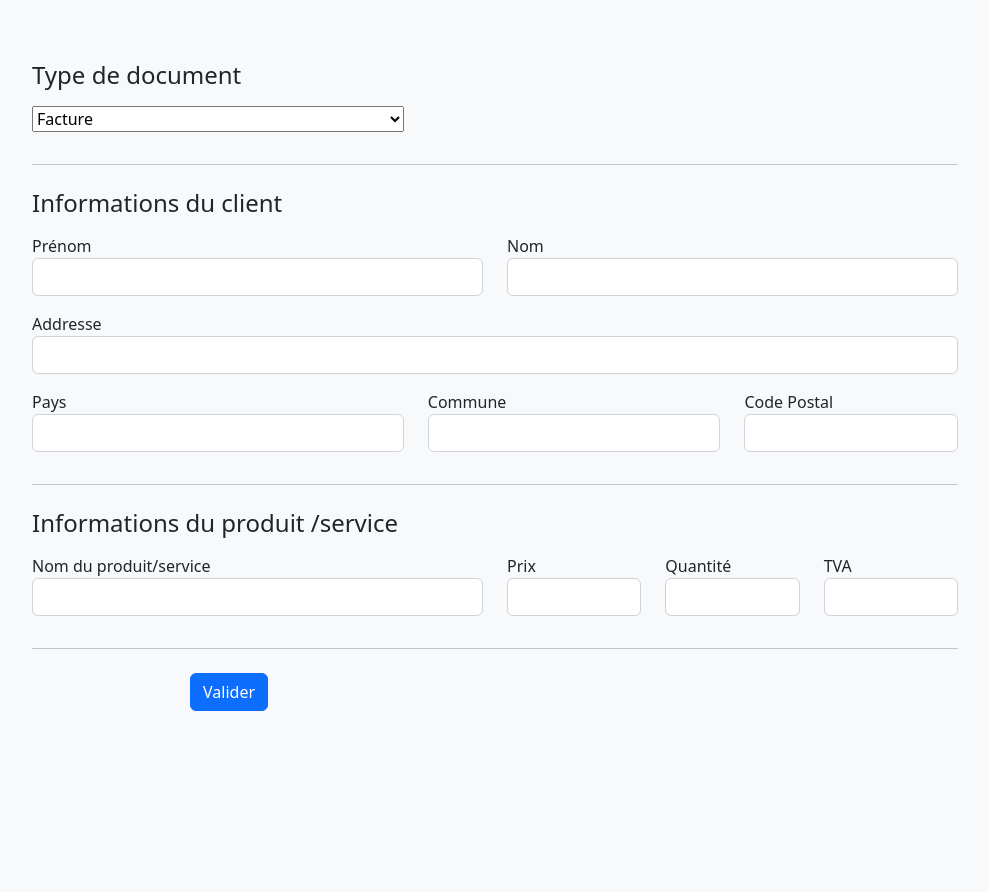
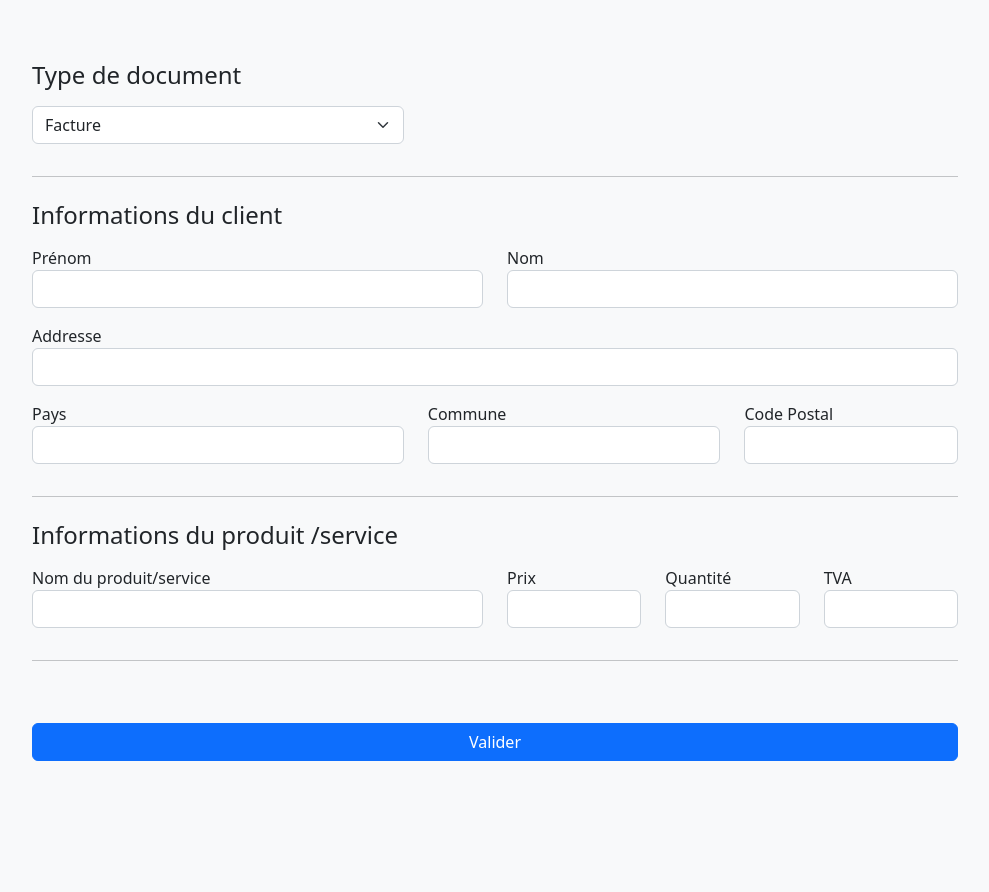
Before and after one commit to vikingsurfeur/target_element_notrender, a plain HTML site: page simple_invoice/public/index.html in a window 1280 px wide. Shown: the part 175-1067 px from the top of the page, without its empty margins (145-1134 px from the left). Drawn offline with nearby package versions, Linux system fonts and the light colour scheme.

Commit message:
little html correction

```diff
--- a/simple_invoice/public/index.html
+++ b/simple_invoice/public/index.html
@@ -29,7 +29,7 @@
                     <h4 class="mb-3">Type de document</h4>
                     <div class="row">
                         <div class="col-md-5 mb-3">
-                            <select class="custom-select d-block w-100" id="type" required autoComplete="nope">
+                            <select class="form-select" id="type" required autoComplete="nope">
                                 <option value="invoice">Facture</option>
                                 <option value="estimate">Devis</option>
                             </select>
@@ -113,7 +113,7 @@
                             data-target="#exampleModal">
                             Voir le document
                         </button>
-                        <button class="btn btn-primary" type="submit">Valider</button>
+                        <button class="btn btn-primary w-100" type="submit">Valider</button>
                     </div>
                 </form>
             </div>
```
